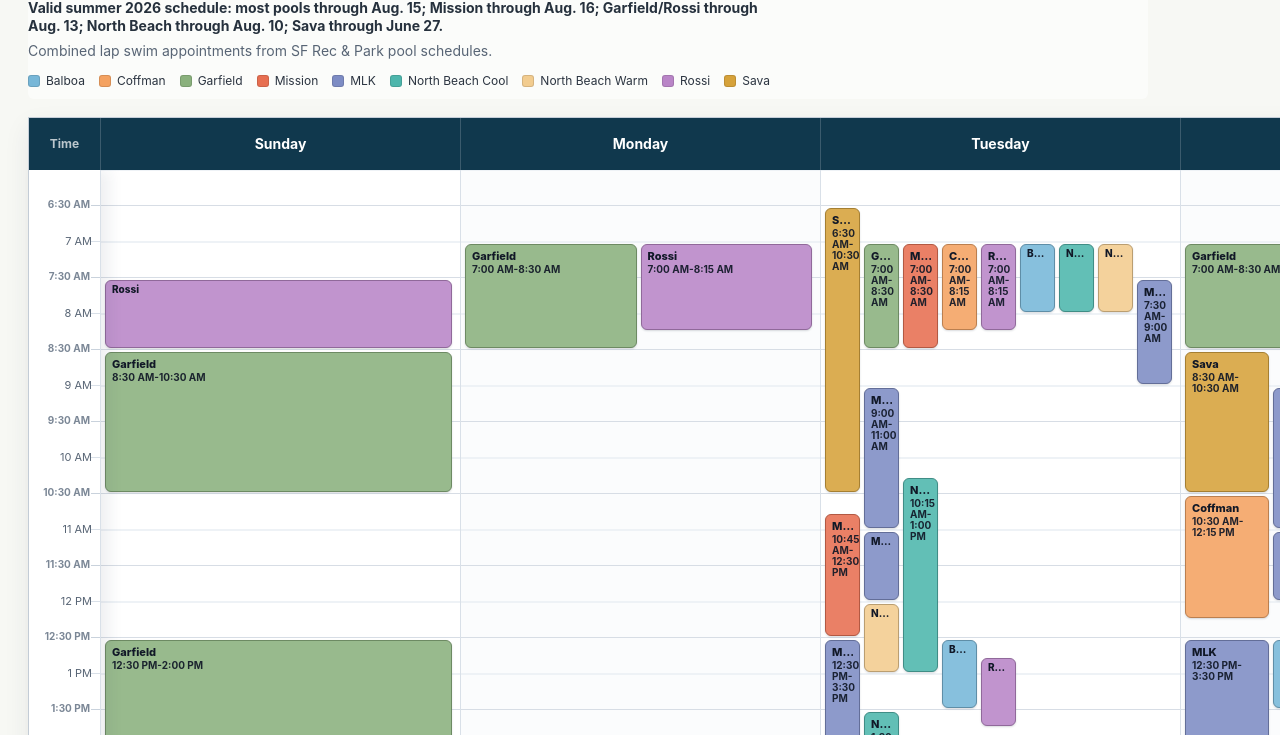
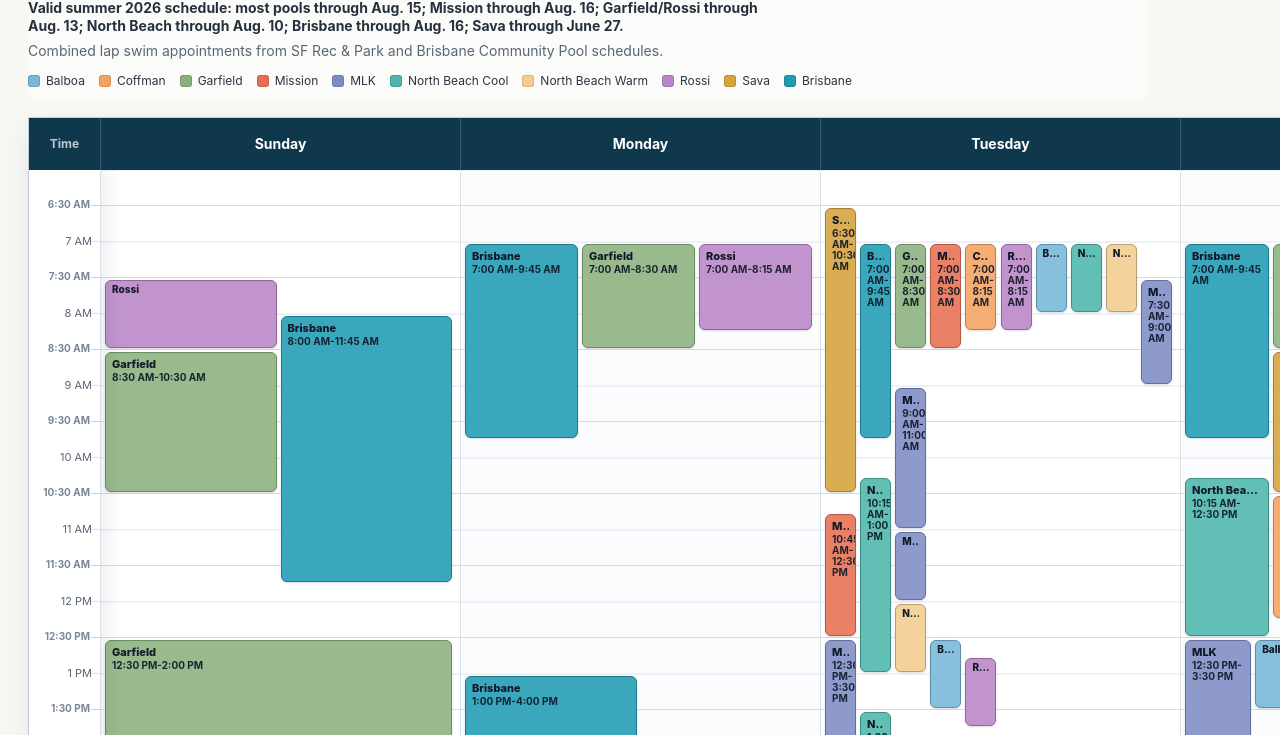
Before and after one commit to aditigarg/sf_swim_calendar, a plain HTML site: page index.html in a window 1280 px wide. Shown: the part 78-813 px from the top of the page. Drawn offline with Linux system fonts and the light colour scheme.

Commit message:
Add files via upload
Add brisbane pool

```diff
--- a/index.html
+++ b/index.html
@@ -3,7 +3,7 @@
 <head>
   <meta charset="utf-8">
   <meta name="viewport" content="width=device-width, initial-scale=1">
-  <title>SF Lap Swim Weekly Calendar</title>
+  <title>SF + Brisbane Lap Swim Weekly Calendar</title>
   <style>
     :root {
       --time-col: 72px;
@@ -324,13 +324,13 @@
   <div class="cursor-guide" id="cursorGuide" aria-hidden="true"></div>
   <main class="page">
     <section class="top-panel" aria-label="Calendar summary and color key">
-      <h1>SF Public Pools Lap Swim Weekly Calendar</h1>
+      <h1>SF + Brisbane Lap Swim Weekly Calendar</h1>
       <div class="validity">
         Valid summer 2026 schedule: most pools through Aug. 15;
         Mission through Aug. 16; Garfield/Rossi through Aug. 13;
-        North Beach through Aug. 10; Sava through June 27.
+        North Beach through Aug. 10; Brisbane through Aug. 16; Sava through June 27.
       </div>
-      <div class="subhead">Combined lap swim appointments from SF Rec &amp; Park pool schedules.</div>
+      <div class="subhead">Combined lap swim appointments from SF Rec &amp; Park and Brisbane Community Pool schedules.</div>
       <div class="legend" id="legend"></div>
     </section>
 
@@ -342,6 +342,7 @@
 
     <section class="footnotes">
       <div>
+        Brisbane Recreation & Lap Swim blocks include at least two lap lanes where noted by the city schedule.
         Sava's posted schedule covers June 9-June 27, 2026. North Beach has separate Cool and Warm pool lap swim slots.
         Hamilton is omitted because no current lap-swim PDF was found in the same source set.
         <div class="source-links">
@@ -353,7 +354,8 @@
           <a href="https://sfrecpark.org/DocumentCenter/View/29395">Mission</a>,
           <a href="https://sfrecpark.org/DocumentCenter/View/29329">North Beach</a>,
           <a href="https://sfrecpark.org/DocumentCenter/View/29326">Rossi</a>,
-          <a href="https://sfrecpark.org/DocumentCenter/View/29336">Sava</a>.
+          <a href="https://sfrecpark.org/DocumentCenter/View/29336">Sava</a>,
+          <a href="https://www.brisbaneca.gov/432/Community-Pool">Brisbane Community Pool</a>.
         </div>
       </div>
       <div class="sources">Closures noted by SF Rec &amp; Park: June 19 and July 4.</div>
@@ -372,20 +374,26 @@
       "North Beach Cool": "#4db6ac",
       "North Beach Warm": "#f2cc8f",
       "Rossi": "#b985c7",
-      "Sava": "#d6a23a"
+      "Sava": "#d6a23a",
+      "Brisbane": "#1f9bb4"
     };
 
     const events = [
       ["Sunday", "Rossi", "7:30 AM", "8:30 AM"],
+      ["Sunday", "Brisbane", "8:00 AM", "11:45 AM"],
       ["Sunday", "Garfield", "8:30 AM", "10:30 AM"],
       ["Sunday", "Garfield", "12:30 PM", "2:00 PM"],
 
+      ["Monday", "Brisbane", "7:00 AM", "9:45 AM"],
       ["Monday", "Rossi", "7:00 AM", "8:15 AM"],
       ["Monday", "Garfield", "7:00 AM", "8:30 AM"],
+      ["Monday", "Brisbane", "1:00 PM", "4:00 PM"],
       ["Monday", "Rossi", "2:00 PM", "3:45 PM"],
       ["Monday", "Garfield", "5:30 PM", "7:00 PM"],
       ["Monday", "Rossi", "6:15 PM", "7:30 PM"],
+      ["Monday", "Brisbane", "7:00 PM", "8:00 PM"],
 
+      ["Tuesday", "Brisbane", "7:00 AM", "9:45 AM"],
       ["Tuesday", "Sava", "6:30 AM", "10:30 AM"],
       ["Tuesday", "Balboa", "7:00 AM", "8:00 AM"],
       ["Tuesday", "North Beach Cool", "7:00 AM", "8:00 AM"],
@@ -404,13 +412,16 @@
       ["Tuesday", "MLK", "12:30 PM", "3:30 PM"],
       ["Tuesday", "Rossi", "12:45 PM", "1:45 PM"],
       ["Tuesday", "North Beach Cool", "1:30 PM", "3:45 PM"],
+      ["Tuesday", "Brisbane", "2:30 PM", "4:00 PM"],
       ["Tuesday", "MLK", "3:30 PM", "5:30 PM"],
       ["Tuesday", "North Beach Cool", "5:30 PM", "6:30 PM"],
       ["Tuesday", "North Beach Warm", "5:30 PM", "6:30 PM"],
       ["Tuesday", "Mission", "5:45 PM", "7:00 PM"],
       ["Tuesday", "MLK", "6:00 PM", "7:00 PM"],
+      ["Tuesday", "Brisbane", "6:00 PM", "8:00 PM"],
       ["Tuesday", "Rossi", "6:15 PM", "7:30 PM"],
 
+      ["Wednesday", "Brisbane", "7:00 AM", "9:45 AM"],
       ["Wednesday", "Garfield", "7:00 AM", "8:30 AM"],
       ["Wednesday", "Sava", "8:30 AM", "10:30 AM"],
       ["Wednesday", "MLK", "9:00 AM", "11:00 AM"],
@@ -419,6 +430,7 @@
       ["Wednesday", "Mission", "10:45 AM", "12:30 PM"],
       ["Wednesday", "MLK", "11:00 AM", "12:00 PM"],
       ["Wednesday", "Balboa", "12:30 PM", "1:30 PM"],
+      ["Wednesday", "Brisbane", "1:00 PM", "4:00 PM"],
       ["Wednesday", "MLK", "12:30 PM", "3:30 PM"],
       ["Wednesday", "North Beach Cool", "1:00 PM", "3:45 PM"],
       ["Wednesday", "Rossi", "2:00 PM", "3:45 PM"],
@@ -428,8 +440,10 @@
       ["Wednesday", "Coffman", "5:30 PM", "7:00 PM"],
       ["Wednesday", "Garfield", "5:30 PM", "7:00 PM"],
       ["Wednesday", "North Beach Cool", "5:30 PM", "7:00 PM"],
+      ["Wednesday", "Brisbane", "6:00 PM", "8:00 PM"],
       ["Wednesday", "Sava", "7:00 PM", "8:30 PM"],
 
+      ["Thursday", "Brisbane", "7:00 AM", "10:45 AM"],
       ["Thursday", "Sava", "6:30 AM", "10:30 AM"],
       ["Thursday", "Balboa", "7:00 AM", "8:00 AM"],
       ["Thursday", "North Beach Cool", "7:00 AM", "8:00 AM"],
@@ -448,12 +462,15 @@
       ["Thursday", "Rossi", "12:45 PM", "1:45 PM"],
       ["Thursday", "North Beach Cool", "1:30 PM", "3:45 PM"],
       ["Thursday", "Balboa", "2:30 PM", "3:30 PM"],
+      ["Thursday", "Brisbane", "2:30 PM", "4:00 PM"],
       ["Thursday", "MLK", "3:30 PM", "5:30 PM"],
       ["Thursday", "North Beach Cool", "5:30 PM", "6:30 PM"],
       ["Thursday", "Mission", "5:45 PM", "7:00 PM"],
       ["Thursday", "MLK", "6:00 PM", "7:00 PM"],
+      ["Thursday", "Brisbane", "6:00 PM", "8:00 PM"],
       ["Thursday", "Rossi", "6:15 PM", "7:30 PM"],
 
+      ["Friday", "Brisbane", "7:00 AM", "9:45 AM"],
       ["Friday", "Sava", "8:30 AM", "10:30 AM"],
       ["Friday", "MLK", "9:00 AM", "11:00 AM"],
       ["Friday", "North Beach Cool", "10:15 AM", "12:30 PM"],
@@ -466,8 +483,10 @@
       ["Friday", "Sava", "3:30 PM", "5:00 PM"],
       ["Friday", "MLK", "3:30 PM", "5:30 PM"],
       ["Friday", "North Beach Cool", "5:30 PM", "7:30 PM"],
+      ["Friday", "Brisbane", "6:00 PM", "8:00 PM"],
 
       ["Saturday", "MLK", "7:00 AM", "8:30 AM"],
+      ["Saturday", "Brisbane", "8:00 AM", "9:45 AM"],
       ["Saturday", "Balboa", "9:00 AM", "10:30 AM"],
       ["Saturday", "Sava", "9:00 AM", "11:00 AM"],
       ["Saturday", "North Beach Cool", "12:00 PM", "3:00 PM"],
```
